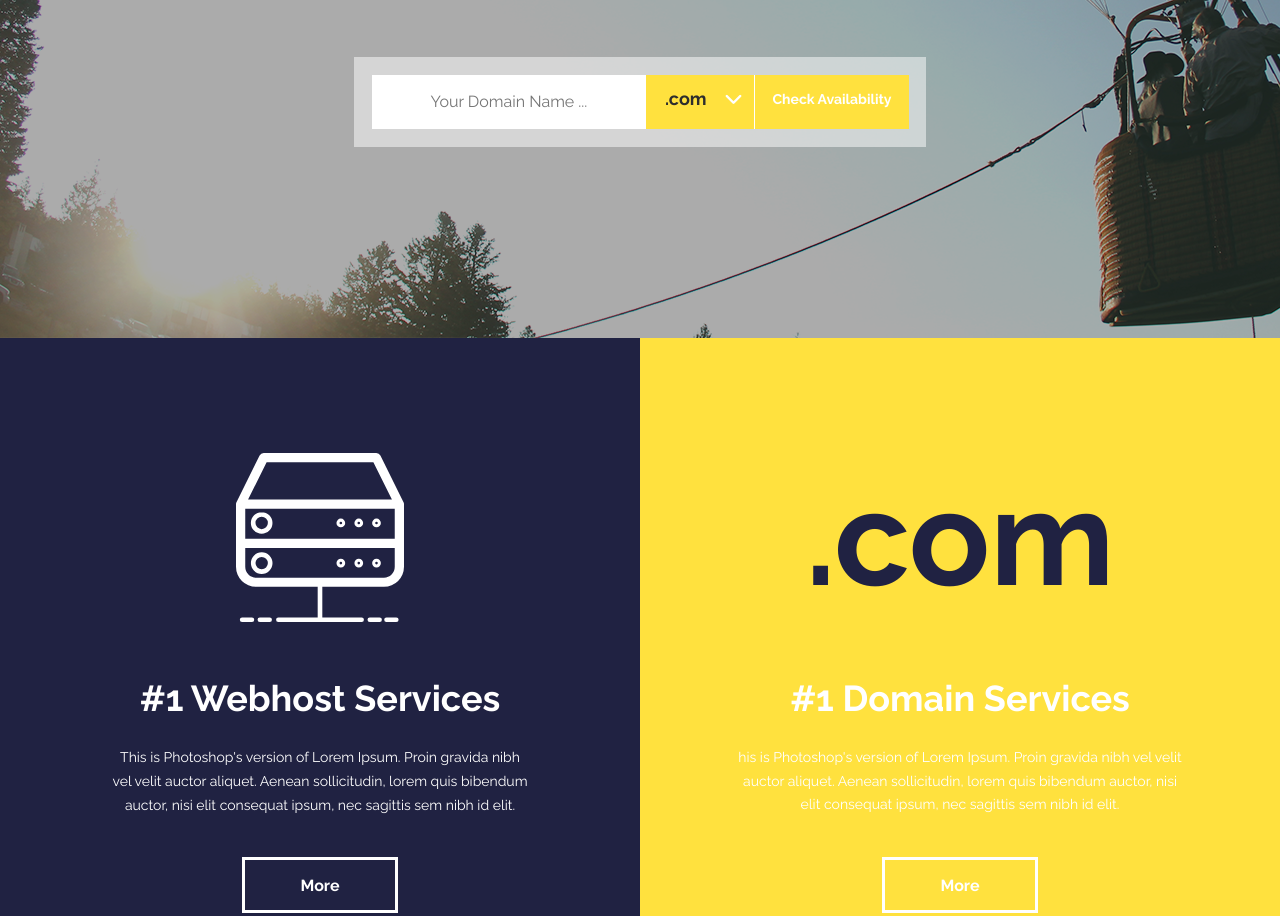
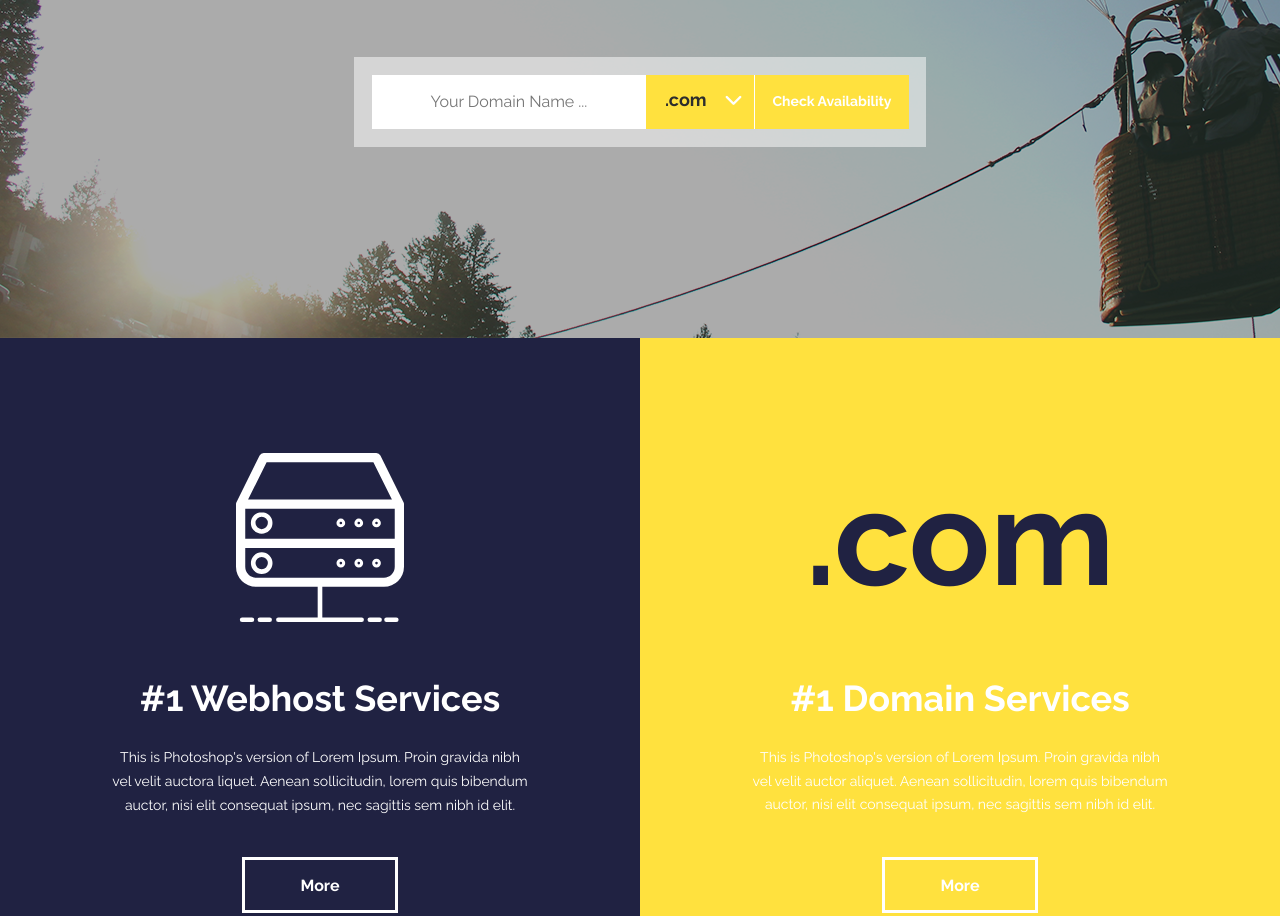
Before and after one commit to ruslan02ruc/Practice-web-layout, a plain HTML site: page index.html in a window 1280 px wide. Shown: the part 602-1518 px from the top of the page. Drawn offline with Linux system fonts and the light colour scheme.

Commit message:
20.12.2020

```diff
--- a/css/style.css
+++ b/css/style.css
@@ -93,6 +93,7 @@
   margin-left: 29px;
   font-weight: 600;
   font-size: 0.875rem;
+  color: var(--color-text-blue);
 }
 .chat-number{
   font-size: 1.5rem;
@@ -141,6 +142,7 @@
 .input-width{
   width: 274px;
   border-style: none;
+  outline: none;
   text-align: center;
 }
 .header-intro-com{
@@ -149,7 +151,7 @@
   background: var(--color-text-yellow);
   height: 54px;
   width: 108px;
-  padding-top: 15px;
+  padding-top: 16px;
   font-weight: 700;
   font-size: 1.125rem;
   color: #2d2d2d;
@@ -168,7 +170,7 @@
   text-decoration: none;
   background: var(--color-text-yellow);
   width: 154px;
-  padding-top: 17px;
+  padding-top: 19px;
   font-weight: 700;
   font-size: 0.875rem;
   color: #fff;
@@ -314,7 +316,7 @@
   content: "“ ";
 }
 .client__column-text::after{
-  content: " ”";
+  content: "”";
 }
 .client__column-name
 {
@@ -435,6 +437,7 @@
 .map__marker-text{
   color: #fff;
   font-size: 1.125rem;
+  line-height: 1.3;
 }
 .map-icon{
   padding-top: 44px;
--- a/index.html
+++ b/index.html
@@ -64,21 +64,18 @@
                 <div class="feature__img"><img src="img/shape7.svg" alt="???"></div>
                 <p class="feature__title title-blue">#1 Webhost Services</p>
                 <p class="feature__desc">This is Photoshop's version of Lorem Ipsum. Proin gravida nibh<br> vel velit
-                    auctor
-                    aliquet. Aenean sollicitudin, lorem quis bibendum <br>auctor, nisi elit consequat ipsum, nec
-                    sagittis
-                    sem nibh id elit.
+                    auctora liquet. Aenean sollicitudin, lorem quis bibendum <br>auctor, nisi elit consequat ipsum, nec
+                    sagittis sem nibh id elit.
                 </p>
                 <a href="#" class="btn feature__btn">More</a>
             </div>
             <div class="feature feature-yellow">
                 <p class="feature__img-text">.com</p>
                 <p class="feature__title title-yellow">#1 Domain Services</p>
-                <p class="feature__desc">his is Photoshop's version of Lorem Ipsum. Proin gravida nibh vel velit<br>
-                    auctor
-                    aliquet. Aenean sollicitudin, lorem quis bibendum auctor, nisi <br>elit consequat ipsum, nec
-                    sagittis
-                    sem nibh id elit.</p>
+                <p class="feature__desc">This is Photoshop's version of Lorem Ipsum. Proin gravida nibh<br> vel velit
+                    auctor aliquet. Aenean sollicitudin, lorem quis bibendum <br>auctor, nisi elit consequat ipsum, nec
+                    sagittis sem nibh id elit.
+                </p>
                 <a href="#" class="btn feature__btn">More</a>
             </div>
         </div>
@@ -93,32 +90,28 @@
                     <div class="features-info__column-line"></div>
                     <p class="features-info__column-title">Live Support</p>
                     <p class="feature-info__column-desc">This is Photoshop's version of Lorem <br>Ipsum. Proin gravida
-                        nibh
-                        vel velit<br> auctor aliquet.</p>
+                        nibh vel velit<br> auctor aliquet.</p>
                 </div>
                 <div class="feature-info__item">
                     <div class="feature-info__icon"><img src="img/clouds.png" alt="clouds"></div>
                     <div class="features-info__column-line"></div>
                     <p class="features-info__column-title">Cloud Technology</p>
                     <p class="feature-info__column-desc">This is Photoshop's version of Lorem <br>Ipsum. Proin gravida
-                        nibh
-                        vel velit<br> auctor aliquet.</p>
+                        nibh vel velit<br> auctor aliquet.</p>
                 </div>
                 <div class="feature-info__item">
                     <div class="feature-info__icon"><img src="img/base.png" alt="clouds"></div>
                     <div class="features-info__column-line"></div>
                     <p class="features-info__column-title">Hi Tech Database</p>
                     <p class="feature-info__column-desc">This is Photoshop's version of Lorem <br>Ipsum. Proin gravida
-                        nibh
-                        vel velit<br> auctor aliquet.</p>
+                        nibh vel velit<br> auctor aliquet.</p>
                 </div>
                 <div class="feature-info__item">
                     <div class="feature-info__icon"><img src="img/monitor.png" alt="clouds"></div>
                     <div class="features-info__column-line"></div>
                     <p class="features-info__column-title">Live Monitoring</p>
                     <p class="feature-info__column-desc">This is Photoshop's version of Lorem <br>Ipsum. Proin gravida
-                        nibh
-                        vel velit<br> auctor aliquet.</p>
+                        nibh vel velit<br> auctor aliquet.</p>
                 </div>
             </div>
         </div>
@@ -129,14 +122,12 @@
                 <div class="client__column">
                     <div class="client__column-tittle">Our Clients</div>
                     <div class="clint_column-desc">This is Photoshop's version of Lorem Ipsum. <br>Proin gravida nibh
-                        vel
-                        velit auctor aliquet.<br> Aenean sollicitudin, lorem quis bibendum.
+                        vel velit auctor aliquet.<br> Aenean sollicitudin, lorem quis bibendum.
                     </div>
                     <div class="client__column-botton-part">
                         <p class="client__column-text">This is Photoshop's version of Lorem Ipsum. Proin<br> gravida
                             nibh vel velit auctor aliquet. Aenean sollici-<br> tudin, lorem quis bibendum auctor, nisi
-                            elit
-                            conse-<br> quat ipsum, nec sagittis sem nibh id elit.
+                            elit conse-<br> quat ipsum, nec sagittis sem nibh id elit.
                         </p>
                         <span class="client__column-name">-Anna</span>
                         <img src="img/anna.png" alt="anna" class="client__anna">
@@ -150,8 +141,7 @@
                     <div class="client__column-botton-part">
                         <p class="client__column-text">This is Photoshop's version of Lorem Ipsum. Proin<br> gravida
                             nibh vel velit auctor aliquet. Aenean sollici-<br> tudin, lorem quis bibendum auctor, nisi
-                            elit
-                            conse-<br> quat ipsum, nec sagittis sem nibh id elit.
+                            elit conse-<br> quat ipsum, nec sagittis sem nibh id elit.
                         </p>
                         <span class="client__column-name">-Anna</span>
                         <img src="img/anna.png" alt="anna" class="client__anna">
@@ -165,8 +155,7 @@
                     <div class="client__column-botton-part">
                         <p class="client__column-text">This is Photoshop's version of Lorem Ipsum. Proin<br> gravida
                             nibh vel velit auctor aliquet. Aenean sollici-<br> tudin, lorem quis bibendum auctor, nisi
-                            elit
-                            conse-<br> quat ipsum, nec sagittis sem nibh id elit.
+                            elit conse-<br> quat ipsum, nec sagittis sem nibh id elit.
                         </p>
                         <span class="client__column-name">-Anna</span>
                         <img src="img/anna.png" alt="anna" class="client__anna">
```
